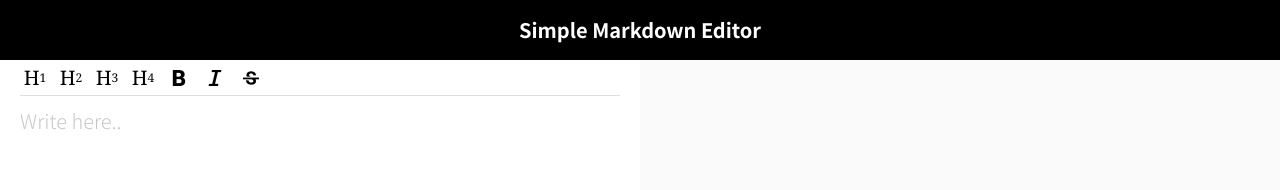
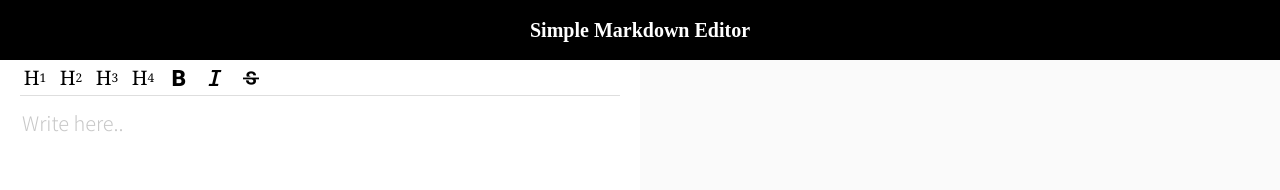
Before and after one commit to Enjoywater/markdown-editor, a React (Create React App) app: page / in a window 1280 px wide. Shown: the top 190 px of the page. Built offline with nearby package versions, Linux system fonts and the light colour scheme.

Commit message:
ME-13 Fix GlobalStyle

```diff
--- a/src/index.tsx
+++ b/src/index.tsx
@@ -1,5 +1,6 @@
 import React from 'react';
 import ReactDOM from 'react-dom/client';
+
 import App from './App';
 import GlobalStyle from './styles/GlobalStyle';
 
--- a/src/styles/GlobalStyle.ts
+++ b/src/styles/GlobalStyle.ts
@@ -1,70 +1,24 @@
 import { createGlobalStyle } from 'styled-components';
 
 const GlobalStyle = createGlobalStyle`
-    /* html, body, div, span, applet, object, iframe,
-    h1, h2, h3, h4, h5, h6, p, blockquote, pre,
-    a, abbr, acronym, address, big, cite, code,
-    del, dfn, em, img, ins, kbd, q, s, samp,
-    small, strike, strong, sub, sup, tt, var,
-    b, u, i, center,
-    dl, dt, dd, menu, ol, ul, li,
-    fieldset, form, label, legend,
-    table, caption, tbody, tfoot, thead, tr, th, td,
-    article, aside, canvas, details, embed,
-    figure, figcaption, footer, header, hgroup,
-    main, menu, nav, output, ruby, section, summary,
-    time, mark, audio, video {
+body {
   margin: 0;
   padding: 0;
-	    border: 0;
   box-sizing: border-box;
-	    font-size: 100%;
-	    font: inherit;
-	    vertical-align: baseline;
-    } */
-
-    html, body, div, textarea {
-        margin: 0;
-	    padding: 0;
-	    border: 0;
-        box-sizing: border-box;
-	    font-size: 100%;
-	    font: inherit;
-	    vertical-align: baseline;
 }
 
-        article, aside, details, figcaption, figure,
-        footer, header, hgroup, main, menu, nav, section {
-            display: block;
+* {
+  box-sizing: inherit;
 }
 
-    *[hidden] {
-        display: none;
+input, button, textarea {
+  font-family: inherit;
 }
 
-    body {
-        line-height: 1;
-        font-family: 'Noto Sans KR', sans-serif;
+html, body, #root {
+  height: 100%;
 }
 
-    menu, ol, ul {
-        list-style: none;
-    }
-
-    blockquote, q {
-        quotes: none;
-    }
-
-    blockquote:before, blockquote:after,
-    q:before, q:after {
-        content: '';
-        content: none;
-    }
-
-    table {
-        border-collapse: collapse;
-        border-spacing: 0;
-    }
 
 `;
 
```
Lines whose indentation alone changed are shown as unchanged.
